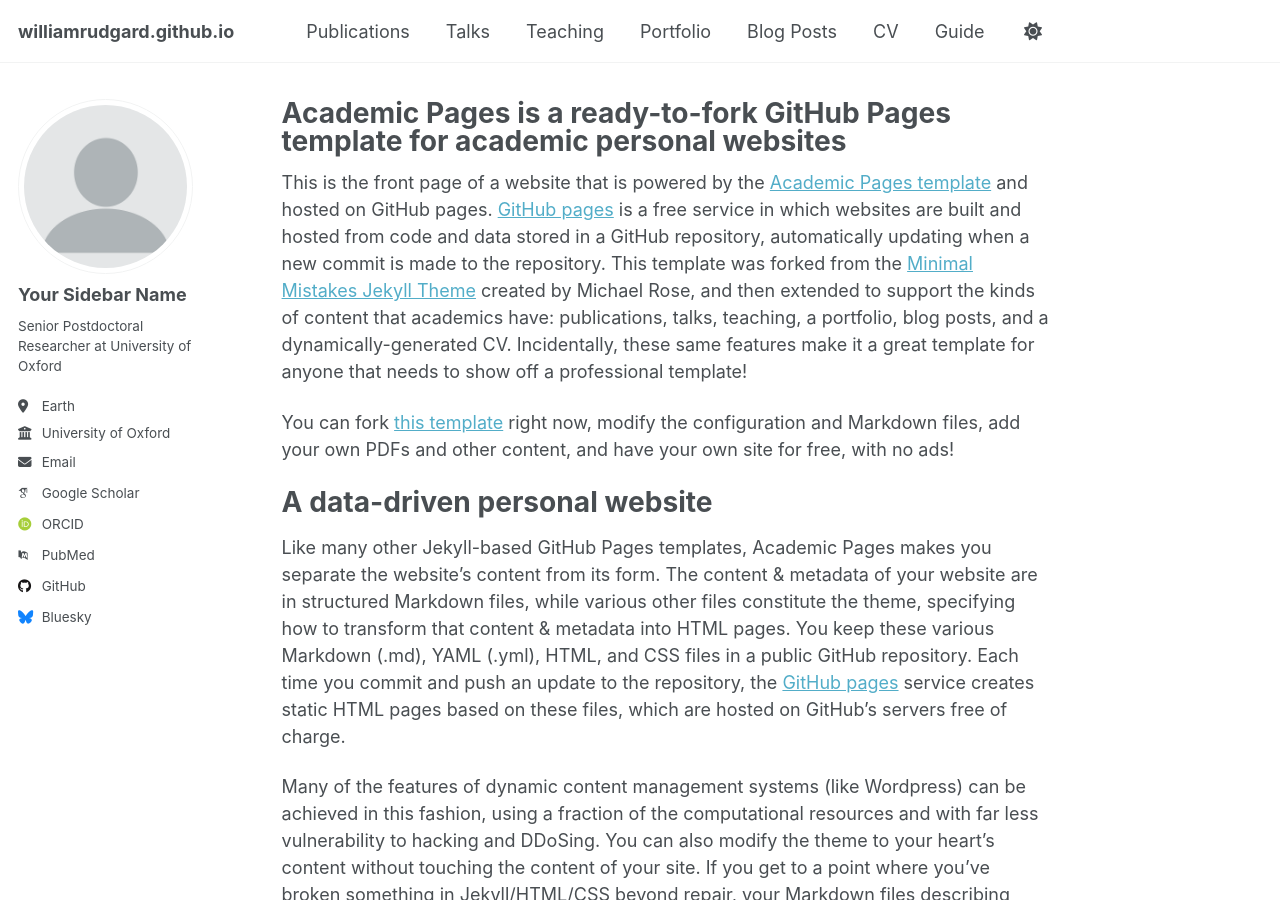
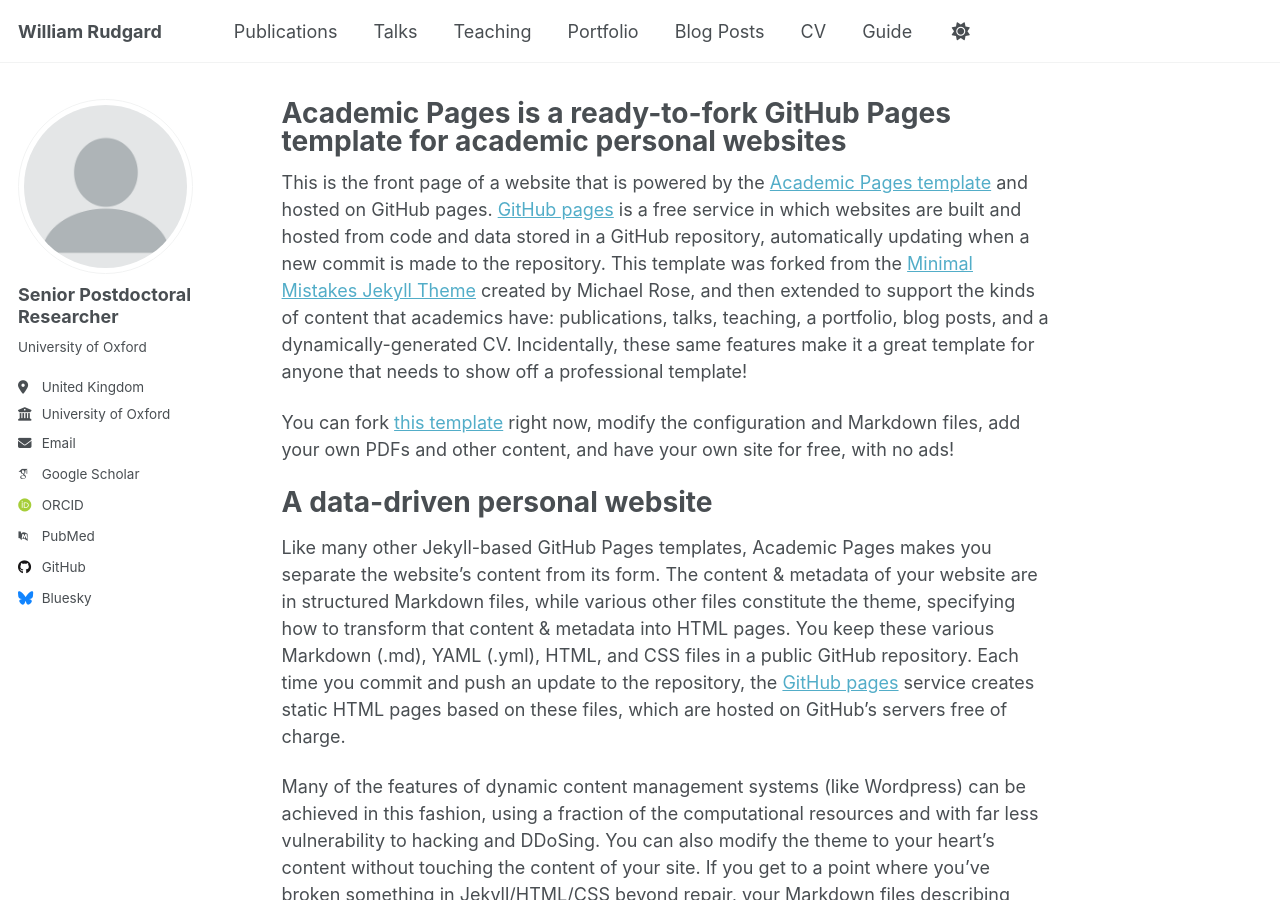
Before and after one commit to WilliamRudgard/williamrudgard.github.io, a Jekyll site: the page built from _pages/about.md, in a window 1280 px wide and 900 px high. Built offline with Jekyll 4.4.1, drawn with Linux system fonts in a browser that asks for light colours; some web fonts are replaced; a script that is not in the unit is left out.

Commit message:
Update _config.yml

```diff
--- a/_config.yml
+++ b/_config.yml
@@ -9,9 +9,9 @@
 # Basic Site Settings
 locale                   : "en-UK"
 site_theme               : "default" # Currently available options are "default", "air"
-title                    : # ""
+title                    : "William Rudgard"
 title_separator          : "-"
-name                     : &name "William Rudgard"
+name                     : &name ""
 description              : &description "personal description"
 url                      : https://academicpages.github.io # the base hostname & protocol for your site e.g. "https://[your GitHub username].github.io" or if you already have some other page hosted on Github then use "https://[your GitHub username].github.io/[Your Repo Name]"
 baseurl                  : "" # the subpath of your site, e.g. "/blog"
@@ -23,10 +23,10 @@ repository               : "academicpages/academicpages.github.io"
 author:
   # Biographic information
   avatar           : "Profile.png"
-  name             : "Your Sidebar Name"
+  name             : "Senior Postdoctoral Researcher"
   pronouns         : # example: "she/her"
-  bio              : "Senior Postdoctoral Researcher at University of Oxford"
-  location         : "Earth"
+  bio              : "University of Oxford"
+  location         : "United Kingdom"
   employer         : "University of Oxford"
   uri              : # URL
   email            : "william.rudgard@spi.ox.ac.uk"
```
